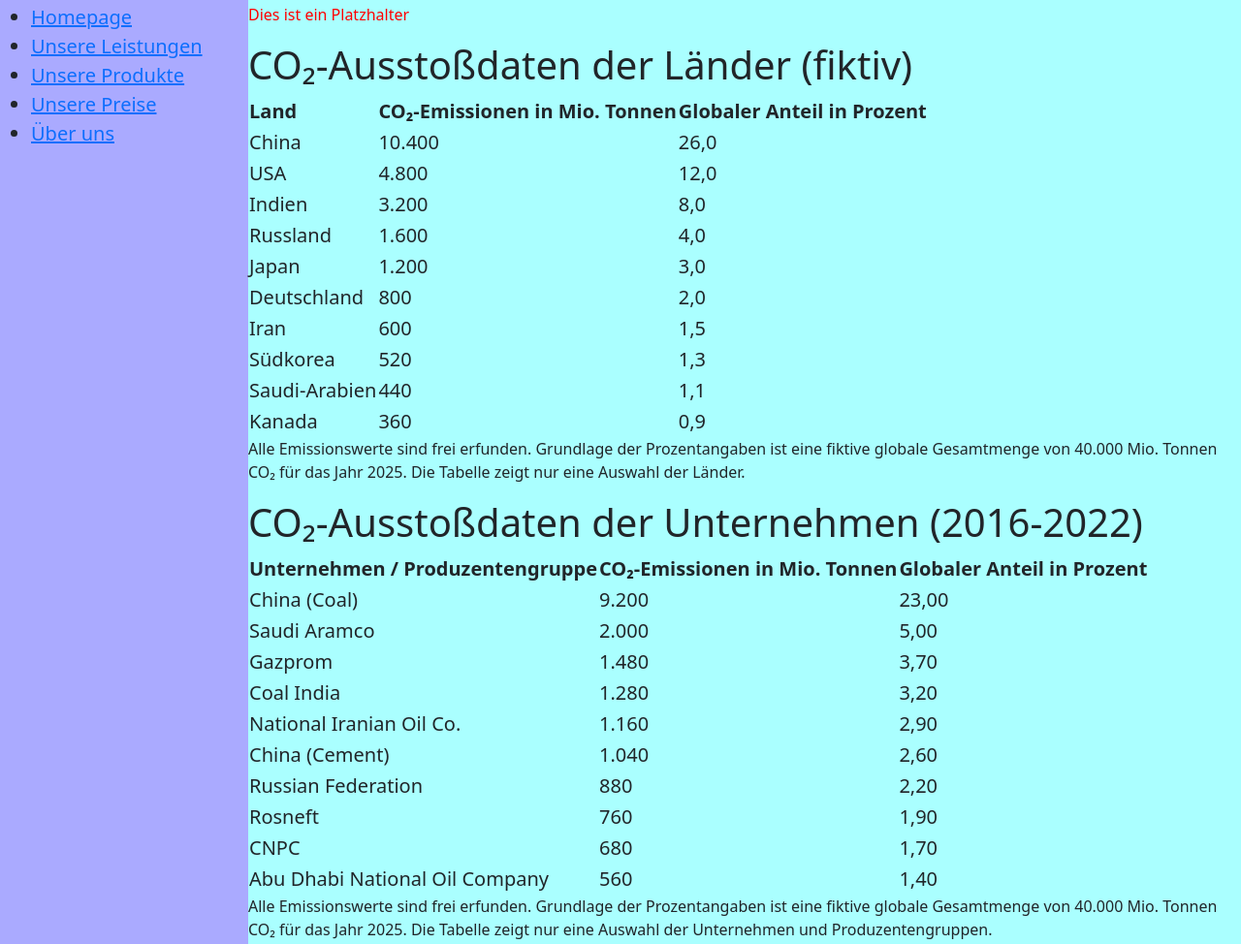
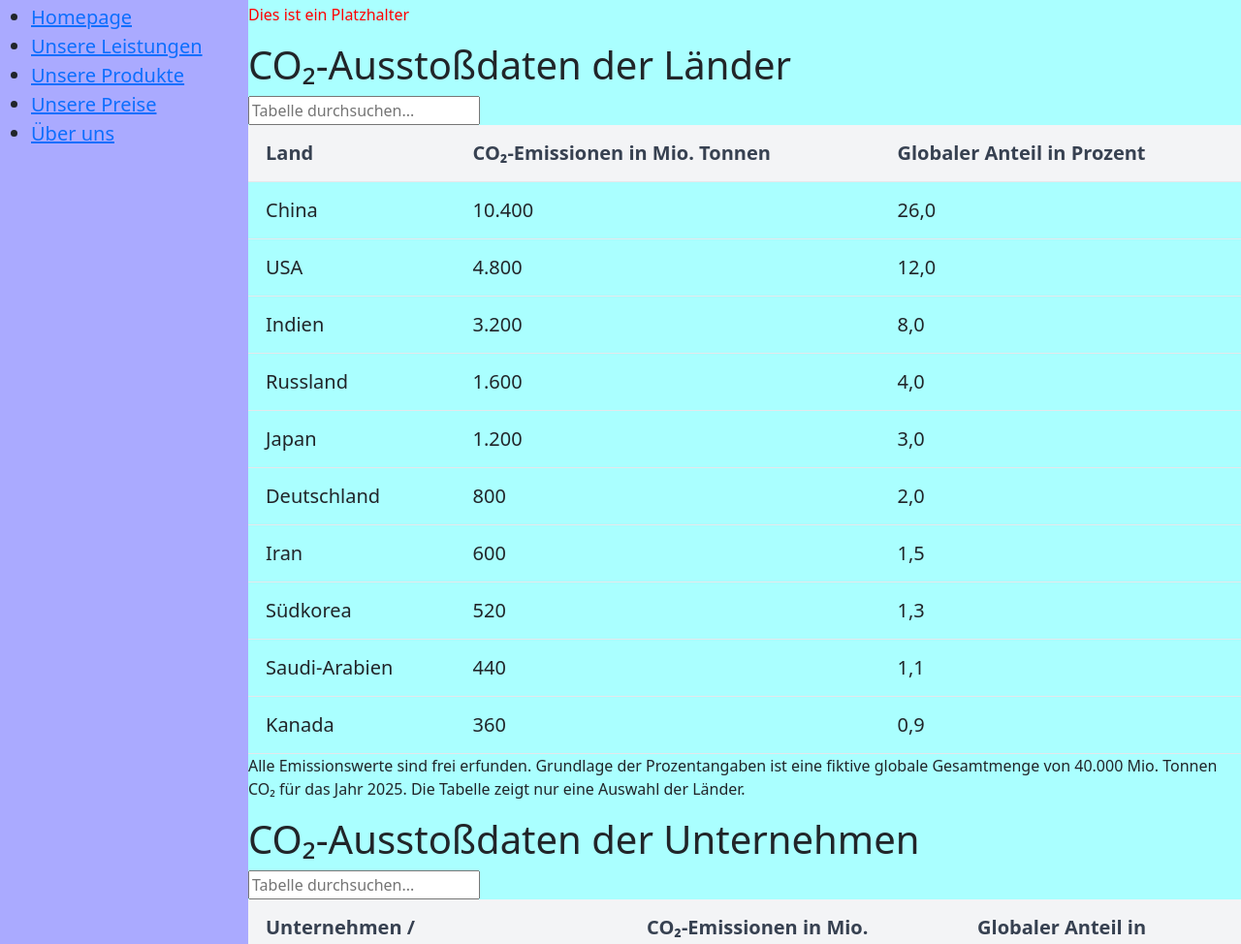
Before and after one commit to Bandersnatcher1/IPWA01-01, a plain HTML site: page index.html in a window 1280 px wide. Shown: the part 197-1171 px from the top of the page at 97% size. Drawn offline with nearby package versions, Linux system fonts and the light colour scheme.

Commit message:
Added working search to filter both tables

```diff
--- a/index.html
+++ b/index.html
@@ -73,9 +73,16 @@
     </section>
 
     <!--Co2-Daten Länder & Tabelle-->
+
     <section>
-      <h1>CO₂-Ausstoßdaten der Länder (fiktiv)</h1>
-    <table>
+      <h1>CO₂-Ausstoßdaten der Länder</h1>
+
+       <!--Suchfeld für die erste Tabelle-->
+      <input type="text" id="tablesearch1" onkeyup="filterTable1()" placeholder="Tabelle durchsuchen...">
+          <!--input type: Erstellt Textfeld zur Eingabe mit einer eindeutigen ID-->
+          <!--onkeyup: Filtert Tabelle in Echtzeit via Funktion sobald eine Eingabe gemacht u. d. Taste auf der Tastatur gedrpückt wurde-->
+
+    <table id="table1">
         <thead>
           <tr>
             <th>Land</th>
@@ -144,9 +151,14 @@
     </section>
 
     <!--Co2-Daten Unternehmen & Tabelle-->
+
     <section>
-      <h1>CO₂-Ausstoßdaten der Unternehmen (2016-2022)</h1>
-        <table>
+      <h1>CO₂-Ausstoßdaten der Unternehmen</h1>
+
+      <!--Suchfeld für die zweite Tabelle-->
+      <input type="text" id="tablesearch2" onkeyup="filterTable2()" placeholder="Tabelle durchsuchen...">
+
+        <table id="table2">
           <thead>
             <tr>
               <th>Unternehmen / Produzentengruppe</th>
@@ -219,14 +231,8 @@
 </main>
 
 
- <!--Schriftkultur (Test)-->
-  <script>
-    function setdirection(richtung) {
-      // Greift gezielt nur die Navigation anhand ihrer ID an
-      const nav = document.getElementById('mainnavigation');
-      nav.setAttribute('dir', richtung);
-    }
-  </script>
+
+
 
 <!--Footer-->
   <section>
@@ -240,6 +246,40 @@
       </nav>
     </footer>
   </section>
+
+
+  <script>
+    // Tabelle 1 Filterfunktion (Real Time Search)
+    function filterTable1() {
+      const insert = document.getElementById("tablesearch1").value.toLowerCase(); //Liest Textwert aus Eingabefeld und wandelt ihn in Kleinbuchstaben um
+      const row = document.querySelectorAll("#table1 tbody tr");                  //Wählt alle Zeilen in tbody aus und ignoriert Tabellenüberschrift
+
+      row.forEach(row => {                                                        //Prüft jede Zeile in der Tabelle (außer Überschrift)
+        const text = row.textContent.toLowerCase();                               //Und vergleich Eingabe mit Inhalt der Zeile welche ebenfalls in Kleinbuchstaben umgewandelt wurde
+        row.style.display = text.includes(insert) ? "" : "none";                  // Zeigt nur Zeile an, wenn der Suchbegriff vorkommt, ansonst ausblenden
+      });
+    }
+
+    // Tabelle 2 Filterfunktion (Real Time Search)
+    function filterTable2() {
+      const insert = document.getElementById("tablesearch2").value.toLowerCase();
+      const row = document.querySelectorAll("#table2 tbody tr");
+
+      row.forEach(row => {
+        const text = row.textContent.toLowerCase();
+        // Zeigt nur die Zeile an, wenn der Suchbegriff vorkommt, ansonst ausblenden
+        row.style.display = text.includes(insert) ? "" : "none";
+      });
+    }
+
+    //Schriftkultur (Test)
+    function setdirection(richtung) {
+      // Greift gezielt nur die Navigation anhand ihrer ID an
+      const nav = document.getElementById('mainnavigation');
+      nav.setAttribute('dir', richtung);
+    }
+  </script>
+
 
   </body>
 </html>
--- a/style.css
+++ b/style.css
@@ -1,17 +1,59 @@
     #placeholder { color: red; }
 
+    /*Header Properties*/
     header nav ul { text-align: right; font-size: 125%; }
     header nav ul li { display: inline; }
     nav ul { font-size: 125%; }
+
+    /*Main Properties*/
     main { display: flex; width: 100%; }
     main > section { width: 20%; background-color: #aaf; }
     main div#content { width: 80%; background-color: #aff; }
-    table { font-size: 125%; }
-    footer { background-color: #faa; }
-    footer nav ul { text-align: center; }
-    footer nav ul li { display: inline; }
 
-    @media screen and (max-width: 767px) {
+    /*Table Properties*/
+    table {
+        font-size: 125%;                /*Schriftgröße*/
+        width: 100%;                    /*Breite der Spalten*/
+        border-collapse: collapse;      /*Zellenränder*/
+        text-align: left;               /*Linksbündiger Text*/
+    }
+
+    th, td {
+        padding: 14px 18px;                     /*Abstand zum Rand in Überschrift und Zellen*/
+        border-bottom: 1px solid #e5e7eb;     /*Rand nur an der Unterseite der Zeilen zur Hervorhebung*/
+    }
+
+    th {
+        background-color: #f3f4f6;
+        color: #374151;
+        font-weight: bold;    /*Tabellenüberschrift in Fett*/
+        cursor: pointer;      /*Cursor-Design bei Mouseover der Tabellenüberschrift um filtern anzuzeigen (kosmetisch)*/
+        user-select: none;    /*Verhindert das markieren oder auswählen der Tabellenüberschrift (kosmetisch)*/
+    }
+
+    th:hover {                          /*Experimentieren mit Pseudoklassen*/
+        background-color: #e5e7eb;    /*Hebt die Tabellenüberschrift beim Hovern mit der Maus hervor*/
+    }
+
+    tbody tr:hover {
+        background-color: #eff6ff;    /*Hebt die Spalten innerhalb des Tabellenbodys beim Hovern mit der Maus hervor*/
+    }
+
+    /*Footer Properties*/
+    footer {
+        background-color: #faa;
+    }
+
+    footer nav ul {
+        text-align: center;
+    }
+
+    footer nav ul li {
+        display: inline;
+    }
+
+    /*Responsiveness*/
+    @media screen and (max-width: 767px) {              /*Momentan nur für Smartphone & Desktop*/
     main { display: block; }
     main > section, main div#content { width: 100%; }
     }
```
